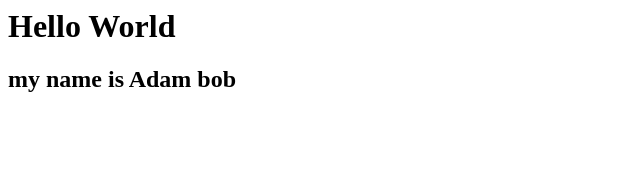
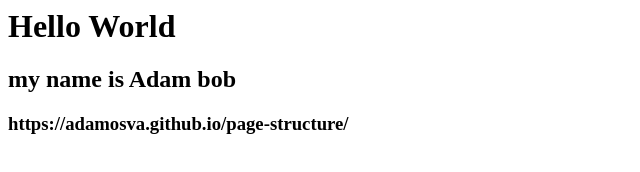
Before and after one commit to Adamosva/starter, a plain HTML site: page index.html in a window 1280 px wide. Shown: the whole page, without its empty margins (0-640 px from the left). Drawn offline with Linux system fonts and the light colour scheme.

Commit message:
Update index.html

```diff
--- a/index.html
+++ b/index.html
@@ -5,5 +5,6 @@
           <body>
             <h1>Hello World</h1>
             <h2>my name is Adam bob</h2>
+                <h3>https://adamosva.github.io/page-structure/</h3>
           </body>
 </html>
```
